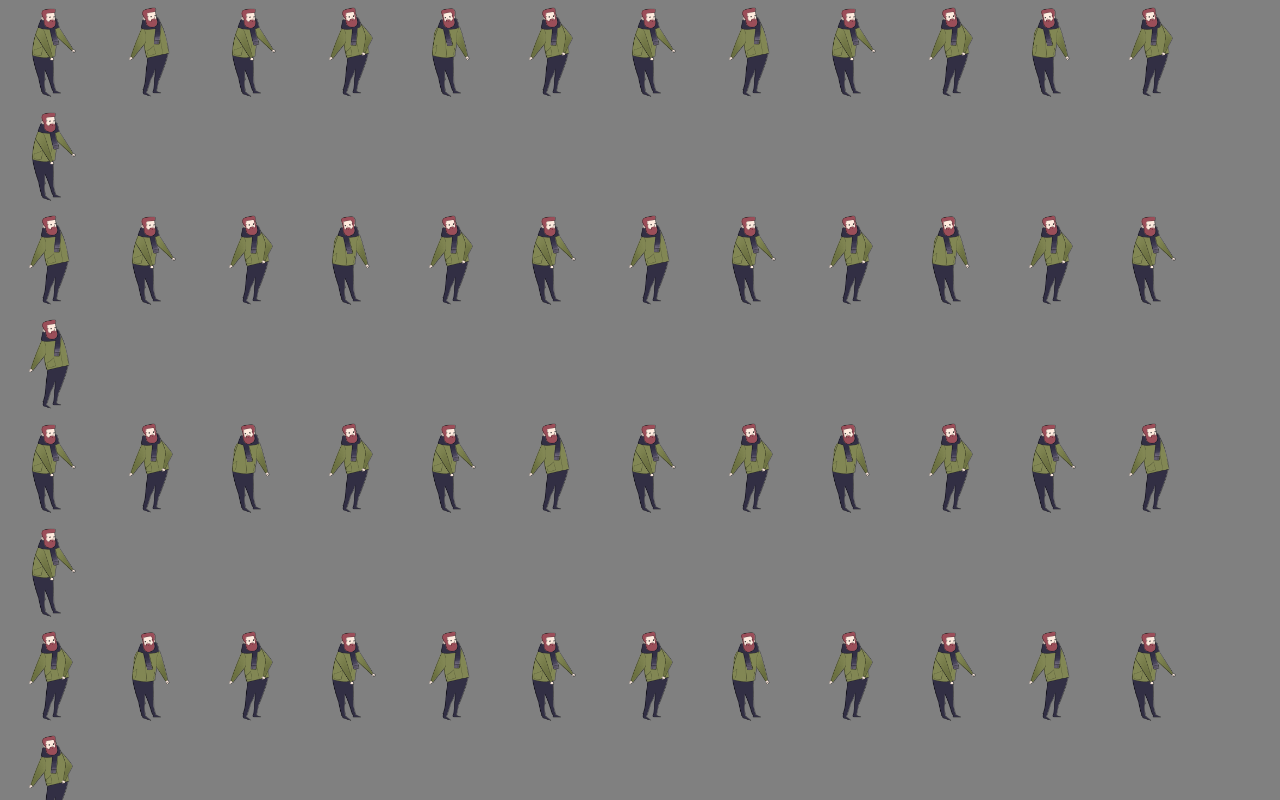
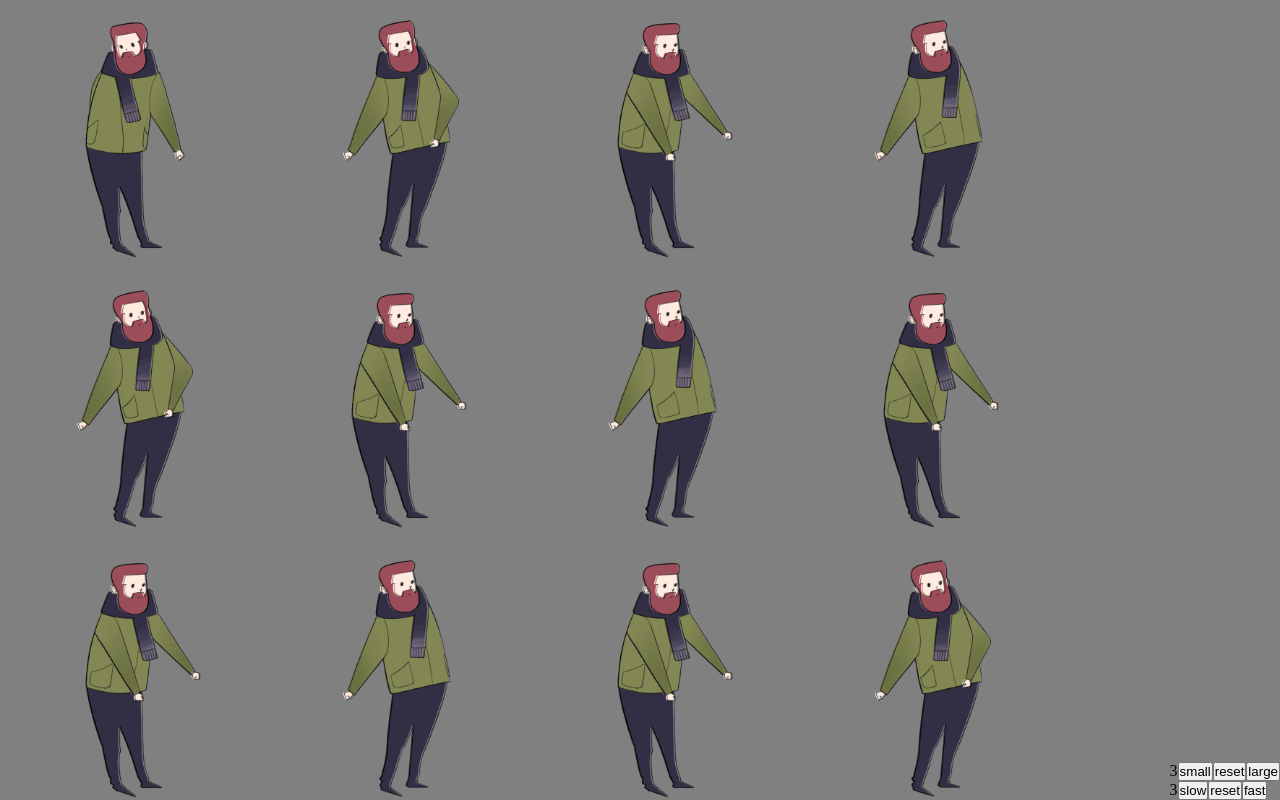
Before and after one commit to mpaulweeks/floss, a Next.js app in the folder floss-nextjs/: page / in a window 1280 px wide. Built offline with nearby package versions, Linux system fonts and the light colour scheme.

Commit message:
add timer, settings, most rigging

```diff
--- a/floss-nextjs/comp/Dancer.tsx
+++ b/floss-nextjs/comp/Dancer.tsx
@@ -1,10 +1,10 @@
 export function Dancer(props: {
   frames: string[];
   size: number;
-  ticks: number;
+  tick: number;
   offset: number;
 }) {
-  const localTick = props.ticks + props.offset;
+  const localTick = props.tick + props.offset;
   const thisFrame = props.frames[localTick % props.frames.length];
 
   return (
--- /dev/null
+++ b/floss-nextjs/comp/HorizontalGrid.tsx
@@ -0,0 +1,32 @@
+import { Rect, Settings } from "@/types";
+import styles from '@/styles/Party.module.css';
+import { Dancer } from "./Dancer";
+import { range } from "@/util";
+
+export function HorizontalGrid(props: {
+  frames: string[];
+  settings: Settings;
+  rect: Rect;
+  tick: number;
+}) {
+  const rows = props.settings.count;
+  const size = Math.floor(props.rect.height / props.settings.count);
+  const cols = Math.floor(props.rect.width / size);
+  return (
+    <section className={styles.party}>
+      {range(rows).map((r, ri) => (
+        <div key={`row-${ri}`}>
+          {range(cols).map((c, ci) => (
+            <Dancer
+              key={`row-${ri}-col-${ci}`}
+              frames={props.frames}
+              size={size}
+              tick={props.tick}
+              offset={ri + ci}
+            />
+          ))}
+        </div>
+      ))}
+    </section>
+  );
+}
--- /dev/null
+++ b/floss-nextjs/comp/Overlay.tsx
@@ -0,0 +1,55 @@
+import { Settings, defaultSettings } from "@/types";
+import { Dispatch, SetStateAction } from "react";
+import styles from '@/styles/Party.module.css';
+
+export function Overlay(props: {
+  settings: Settings;
+  setSettings: Dispatch<SetStateAction<Settings>>;
+}) {
+  return (
+    <section className={styles.overlay}>
+      <div>
+        {props.settings.count}
+        <button onClick={() => props.setSettings(s => ({
+          ...s,
+          count: Math.max(1, s.count - 1),
+        }))}>
+          small
+        </button>
+        <button onClick={() => props.setSettings(s => ({
+          ...s,
+          count: defaultSettings().count,
+        }))}>
+          reset
+        </button>
+        <button onClick={() => props.setSettings(s => ({
+          ...s,
+          count: Math.min(10, s.count + 1),
+        }))}>
+          large
+        </button>
+      </div>
+      <div>
+        {props.settings.speed}
+        <button onClick={() => props.setSettings(s => ({
+          ...s,
+          speed: Math.max(1, s.speed - 1),
+        }))}>
+          slow
+        </button>
+        <button onClick={() => props.setSettings(s => ({
+          ...s,
+          speed: defaultSettings().speed,
+        }))}>
+          reset
+        </button>
+        <button onClick={() => props.setSettings(s => ({
+          ...s,
+          speed: Math.min(10, s.speed + 1),
+        }))}>
+          fast
+        </button>
+      </div>
+    </section>
+  )
+}
--- a/floss-nextjs/comp/Party.tsx
+++ b/floss-nextjs/comp/Party.tsx
@@ -1,63 +1,40 @@
-import { FlossAnimation } from "@/types";
-import { useEffect, useState } from "react";
-import { Dancer } from "./Dancer";
-import styles from '@/styles/Party.module.css'
-
-function range(n: number) {
-  const out: number[] = [];
-  for (let i = 0; i < n; i++) {
-    out.push(i);
-  }
-  return out;
-}
-
-type Rect = {
-  width: number;
-  height: number;
-}
+import { FlossAnimation, Rect, Settings, defaultSettings } from "@/types";
+import { useEffect, useRef, useState } from "react";
+import { Overlay } from "./Overlay";
+import { HorizontalGrid } from "./HorizontalGrid";
+import { range } from "@/util";
+import { useTimer } from "./Timer";
 
 export function Party() {
   const [animation, setAnimation] = useState<FlossAnimation>({
     animation: 'todo',
     direction: 'row',
   });
-  const [size, setSize] = useState(100);
+  const [settings, setSettings] = useState<Settings>(defaultSettings());
   const [rect, setRect] = useState<Rect>({ width: 800, height: 600, });
+  const { tick } = useTimer({ settings, });
 
+  // on load
   useEffect(() => {
+    // rect
     setRect(document.body.getBoundingClientRect());
     window.addEventListener('resize', () => {
       setRect(document.body.getBoundingClientRect());
     });
-  }, [setRect]);
-
-  // todo not overflowing correctly
-  const rows = Math.ceil(rect.height / size);
-  const cols = Math.ceil(rect.width / size);
+  }, []);
 
   // todo
   const frames = range(6).map(n => `/frames/a${n}.png`);
 
-  console.log(rows, cols);
-
-  const Grid = () => animation.direction === 'row' ?
-    <section className={styles.party}>
-      {range(rows).map((r, ri) => (
-          <div key={`row-${ri}`}>
-            {range(cols).map((c, ci) => (
-              <Dancer
-                key={`row-${ri}-col-${ci}`}
-                frames={frames}
-                size={size}
-                ticks={0}
-                offset={ri + ci}
-              />
-            ))}
-          </div>
-      ))}
-    </section> : <h1>todo</h1>;
+  const gridProps = { frames, settings, rect, tick }
+  const Grid = () => animation.direction === 'row'
+    ? <HorizontalGrid {...gridProps} />
+    : <h1>todo</h1>;
 
   return (
-    <Grid />
+    <>
+      <Grid />
+      <Overlay settings={settings} setSettings={setSettings} />
+    </>
   )
 }
--- /dev/null
+++ b/floss-nextjs/comp/Timer.ts
@@ -0,0 +1,19 @@
+import { Settings } from "@/types";
+import { useEffect, useRef, useState } from "react";
+
+export function useTimer(props: {
+  settings: Settings;
+}) {
+  const [tick, setTick] = useState(0);
+  const timerRef = useRef<NodeJS.Timeout | undefined>();
+
+  // on load
+  useEffect(() => {
+    clearInterval(timerRef.current);
+
+    const timeout = Math.floor(1000 / props.settings.speed);
+    timerRef.current = setInterval(() => setTick(t => t + 1), timeout);
+  }, [props.settings.speed]);
+
+  return { tick };
+}
--- a/floss-nextjs/styles/Party.module.css
+++ b/floss-nextjs/styles/Party.module.css
@@ -1,5 +1,7 @@
 .party {
   position: absolute;
+  top: 0;
+  left: 0;
   width: 100%;
   height: 100%;
   overflow: hidden;
@@ -11,3 +13,9 @@
   align-items: flex-start;
   flex-wrap: nowrap;
 }
+
+.overlay {
+  position: absolute;
+  right: 0;
+  bottom: 0;
+}
--- a/floss-nextjs/types.ts
+++ b/floss-nextjs/types.ts
@@ -1,3 +1,17 @@
+export type Rect = {
+  width: number;
+  height: number;
+}
+
+export type Settings = {
+  speed: number; // 1 - 10
+  count: number; // 1 - 10
+}
+export const defaultSettings = (): Settings => ({
+  speed: 3,
+  count: 3,
+});
+
 export type FlossAnimation = {
   animation: string;
   direction: 'row' | 'column';
--- /dev/null
+++ b/floss-nextjs/util.ts
@@ -0,0 +1,7 @@
+export function range(n: number) {
+  const out: number[] = [];
+  for (let i = 0; i < n; i++) {
+    out.push(i);
+  }
+  return out;
+}
```
